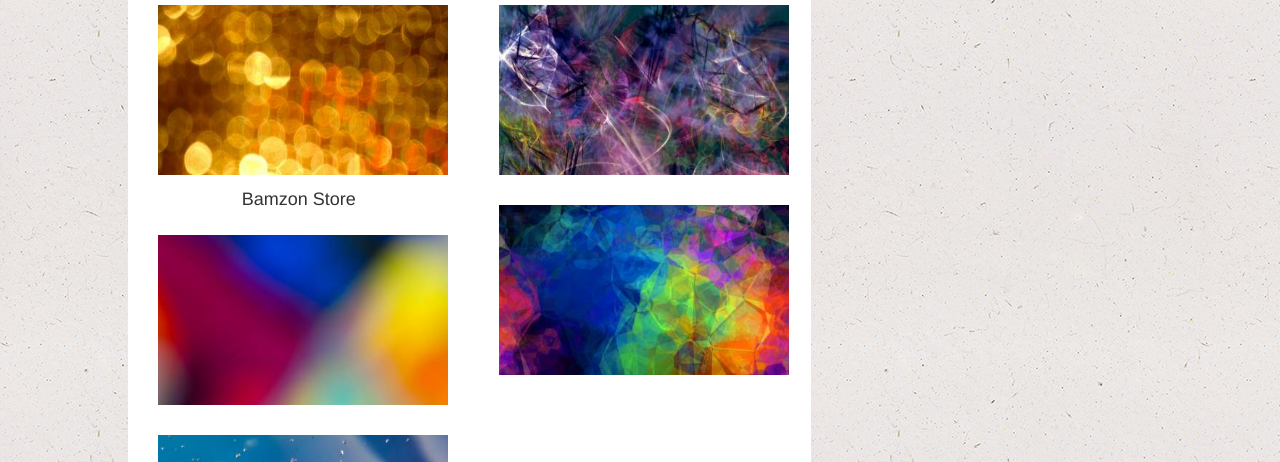
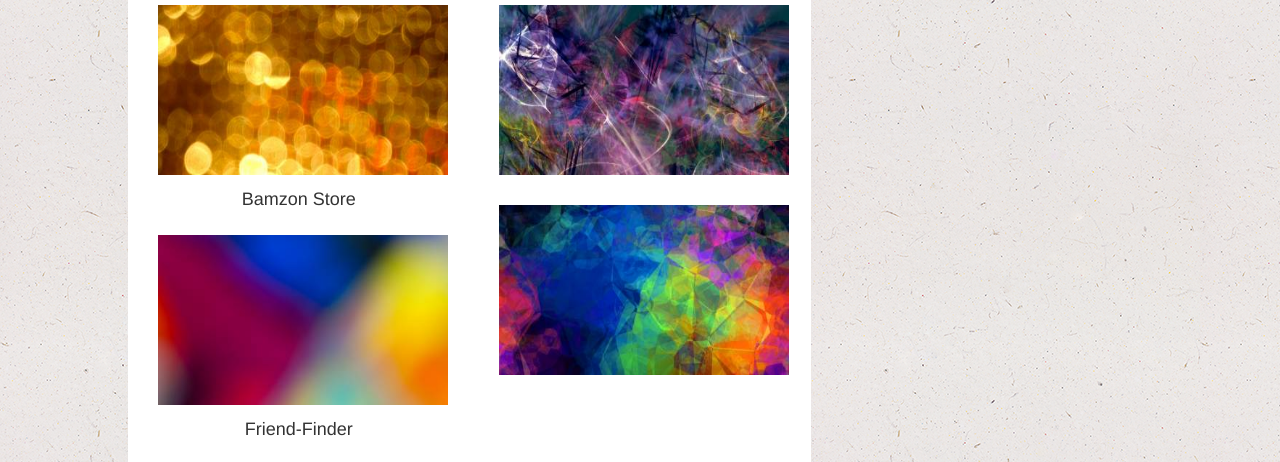
Before and after one commit to RaMbo8315/Bootstrap-Portfolio, a plain HTML site: page portfolio.html in a window 1280 px wide. Shown: the part 258-720 px from the top of the page. Drawn offline with nearby package versions, Linux system fonts and the light colour scheme.

Commit message:
Update portfolio.html

```diff
--- a/portfolio.html
+++ b/portfolio.html
@@ -62,8 +62,9 @@
                             <img class="pics" src="assets/images/6.jpg">
                         </a>
                         </div>
-                        <div>
+                        <div><h4>Friend-Finder</h4><a href="https://github.com/RaMbo8315/friend-finder">
                             <img class="pics" src="assets/images/9.jpg">
+                        </a>
                         </div>
                     </div>
                     <div class="col-md-6">
```
